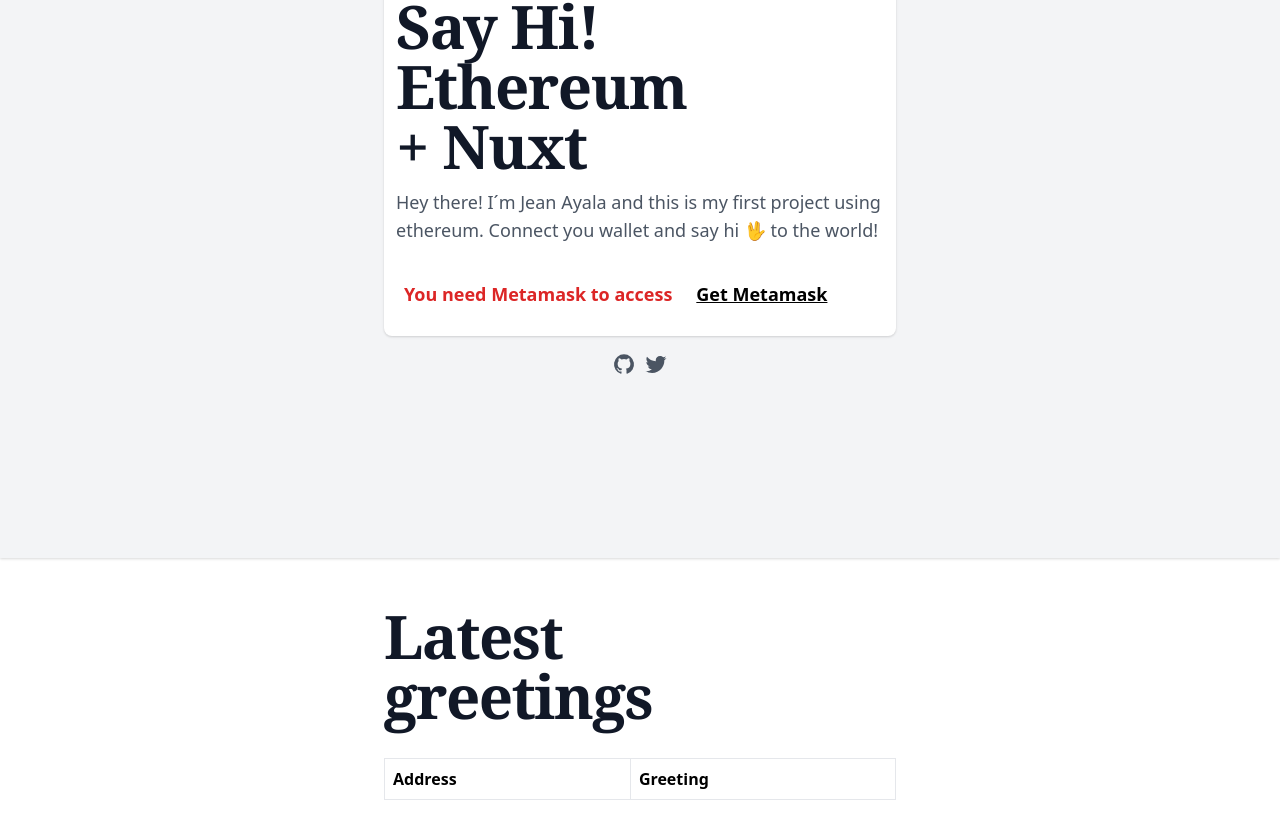
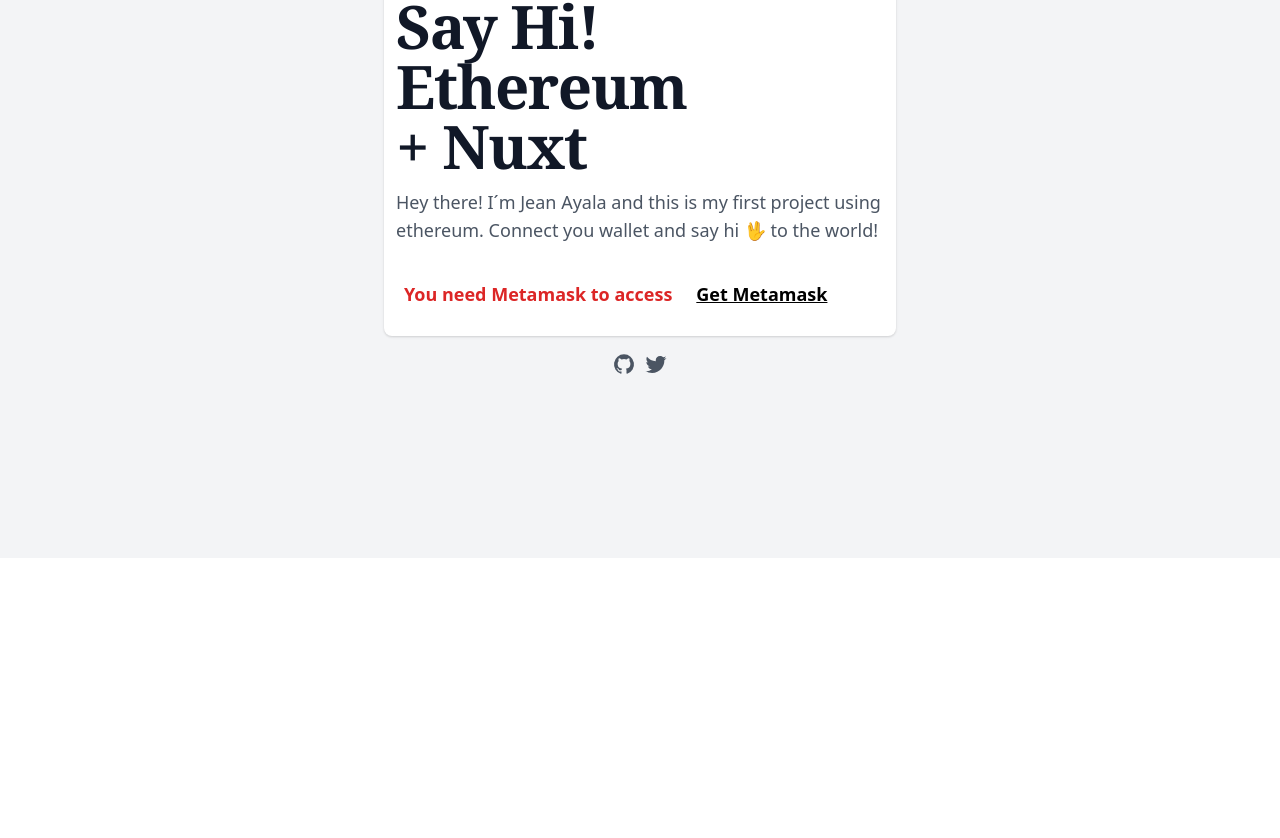
Before and after one commit to mrsalitre/biactro-founders, a Nuxt app: page / in a window 1280 px wide. Shown: the part 242-1080 px from the top of the page. After the commit the page ends 800 px from the top, so only its background shows below. Built offline with nearby package versions, Linux system fonts and the light colour scheme.

Commit message:
style: hide table

```diff
--- a/components/WalletConnect.vue
+++ b/components/WalletConnect.vue
@@ -13,7 +13,7 @@
         <button v-else-if="hasMetamask && currentAccount === null" class="w-full md:w-auto py-2 px-4 rounded bg-yellow-600 hover:bg-yellow-400 text-white font-semibold text-lg shadow-md" @click="connectWallet()">Connect Wallet</button>
         <div v-else-if="hasMetamask && currentAccount !== null">
           <input
-            v-model="message"
+            v-model.trim="message"
             type="text"
             class="mb-4 border-2 border-gray-300 bg-white h-10 px-3 rounded-lg text-sm focus:outline-none w-full"
             placeholder="Message"
@@ -105,6 +105,9 @@
       }
     },
     async sayHi() {
+      if (!this.message.length) {
+        return;
+      }
       const contractAddress = '0x96282530B83B2721980933f7e5892afAE938C2Ec'
       const contractABI = abi.abi
       try {
--- a/pages/index.vue
+++ b/pages/index.vue
@@ -1,7 +1,7 @@
 <template>
   <div>
     <WalletConnect @message-sent="getGreetings()" />
-    <div class="max-w-xl mx-auto px-3 sm:px-6 lg:px-8 py-12">
+    <div v-show="greetings.length" class="max-w-xl mx-auto px-3 sm:px-6 lg:px-8 py-12">
       <h2 class="lg:w-1/2 text-4xl text-gray-900 tracking-tight leading-10 font-bold font-serif sm:text-5xl sm:leading-none md:text-6xl xl:pr-2">Latest greetings</h2>
       <table class="min-w-full border-collapse block md:table mt-8">
           <thead class="block md:table-header-group">
@@ -66,7 +66,6 @@
   },
   methods: {
     async getGreetings() {
-      console.log("getGreetings");
       const contractAddress = '0x96282530B83B2721980933f7e5892afAE938C2Ec'
       const contractABI = abi.abi
       try {
```
